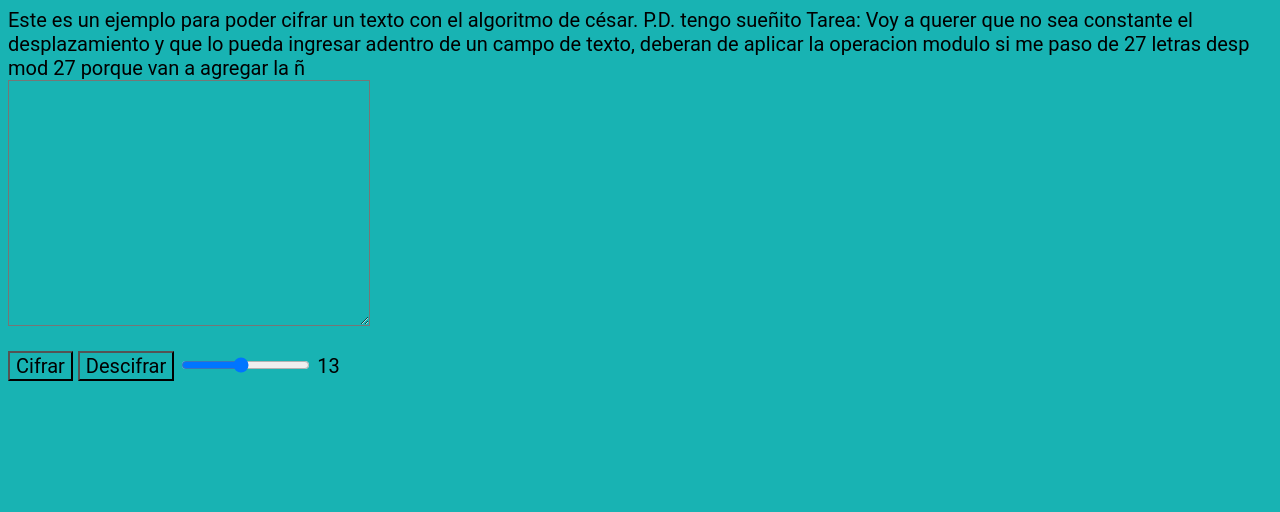
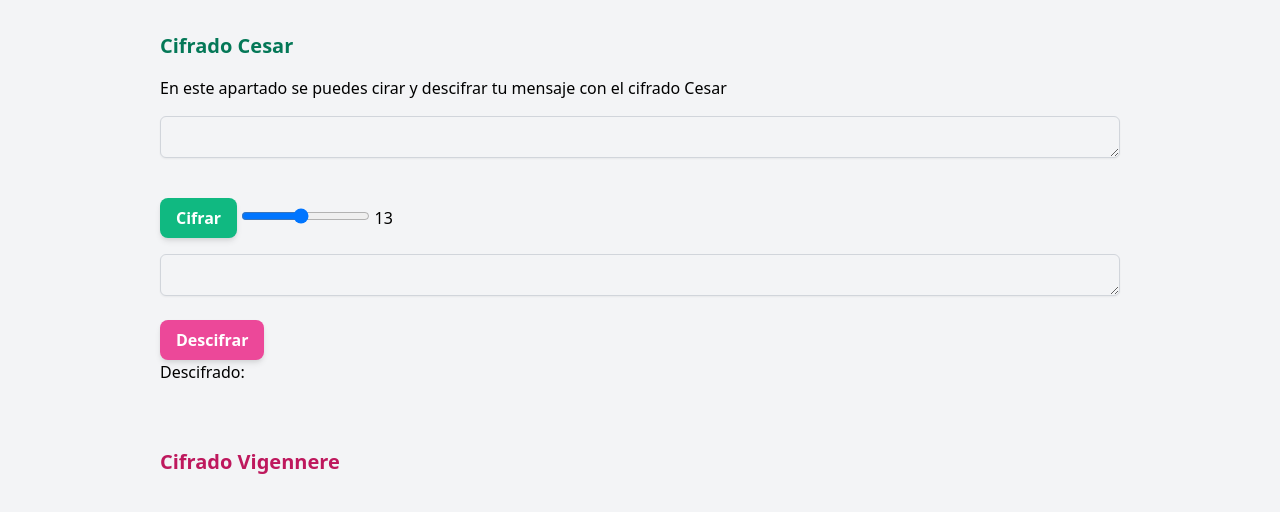
Before and after one commit to luisferdev11/5IV7_SWyA, a plain HTML site: page CesarVigennere/index.html in a window 1280 px wide. Drawn offline with nearby package versions, Linux system fonts and the light colour scheme.

Commit message:
Cifrado Cesar terminado

```diff
--- a/CesarVigennere/css/style.css
+++ b/CesarVigennere/css/style.css
@@ -1,6 +1,22 @@
-*{
+* {
+  background-color: rgb(243, 244, 246);
+}
+/*
+input[type="range"] {
+  -webkit-appearance: none;
+  border-radius: 2rem;
+  background-color: rgb(156, 163, 175);
+  margin: 0;
+  padding: 0 5px;
+  height: 20px;
+}
 
-    background-color:rgb(24, 179, 179);
-    font-size: 20px;
-    font-family: 'Roboto';
+input[type="range"]::-webkit-slider-thumb {
+  cursor: pointer;
+  -webkit-appearance: none;
+  background: rgb(91, 33, 182);
+  border-radius: 50%;
+  height: 15px;
+  width: 15px;
 }
+*/
--- a/CesarVigennere/index.html
+++ b/CesarVigennere/index.html
@@ -6,33 +6,35 @@
     <meta name="viewport" content="width=device-width, initial-scale=1.0">
     <title>Ejemplo Cesar</title>
     <link rel="stylesheet" href="css/style.css">
+    <link href="https://unpkg.com/tailwindcss@^2/dist/tailwind.min.css" rel="stylesheet">
 </head>
 <body>
-    Este es un ejemplo para poder cifrar un texto con el algoritmo de césar.
-    P.D. tengo sueñito
+    <figure class="md:flex bg-gray-100 rounded-xl p-8 md:p-0"></figure>
+        <div class="pt-6 md:p-8 text-center md:text-left space-y-4 max-w-5xl m-auto bg-gray-100">
+            <h1 class="text-xl font-bold text-green-700">Cifrado Cesar</h1>
+            <p>En este apartado se puedes cirar y descifrar tu mensaje con el cifrado Cesar</p>
+            <textarea id="cadena"  class="shadow-sm focus:ring-indigo-500 focus:border-indigo-500 mt-1 block w-full sm:text-sm border border-gray-300 rounded-md"></textarea>
+            <br>
+            <input type="button" value="Cifrar" onclick="cifrar()" class="py-2 px-4 font-semibold rounded-lg shadow-md text-white bg-green-500 hover:bg-green-700" >
 
-    Tarea:
+            <input type="range" min="1" max="27" value="13" step="1" id="rango" oninput="this.nextElementSibling.value = this.value">
+            <output>13</output>
 
-    Voy a querer que no sea constante el desplazamiento y que lo pueda ingresar
-    adentro de un campo de texto, deberan de aplicar la operacion modulo
-    si me paso de 27 letras
-
-    desp  mod 27
-
-    porque van a agregar la ñ
-    <br>
-    <textarea id="cadena" cols="30" rows="10"></textarea>
-    <br>
-    <p>
-        <input type="button" value="Cifrar" onclick="cifrar()" >
-        <input type="button" value="Descifrar" onclick="descifrar()" >
-        <input type="range" min="1" max="27" value="13" step="1" id="rango" oninput="this.nextElementSibling.value = this.value">
-        <output>13</output>
-    </p>
-    <div id="resultado" >
-
-    </div>
-
+            <div>
+                <textarea id="resultado"  class="shadow-sm focus:ring-indigo-500 focus:border-indigo-500 mt-1 block w-full sm:text-sm border border-gray-300 rounded-md"></textarea>
+                <br>
+                <input type="button" value="Descifrar" onclick="descifrar()" class="py-2 px-4 font-semibold rounded-lg shadow-md text-white bg-pink-500 hover:bg-pink-700" >
+                <br>
+                <p>Descifrado:</p>
+                <p id="resultadoDescifrado"></p>
+            </div>
+        </div>
+    </figure>
+    <figure class="md:flex bg-gray-100 rounded-xl p-8 md:p-0"></figure>
+        <div class="pt-6 md:p-8 text-center md:text-left space-y-4 max-w-5xl m-auto bg-gray-100">
+            <h1 class="text-xl font-bold text-pink-700">Cifrado Vigennere</h1>
+        </div>
+    </figure>
     <script src="js/cesar.js" ></script>
 </body>
 </html>
--- a/CesarVigennere/js/cesar.js
+++ b/CesarVigennere/js/cesar.js
@@ -77,7 +77,7 @@ function cifrar(){
 //funcion de descifrado
 
 function descifrar(){
-    document.getElementById("resultado").innerHTML =
-        cesar.decode(document.getElementById("cadena").value
+    document.getElementById("resultadoDescifrado").innerHTML =
+        cesar.decode(document.getElementById("resultado").value
         , parseInt(document.getElementById("rango").value));
 }
```
